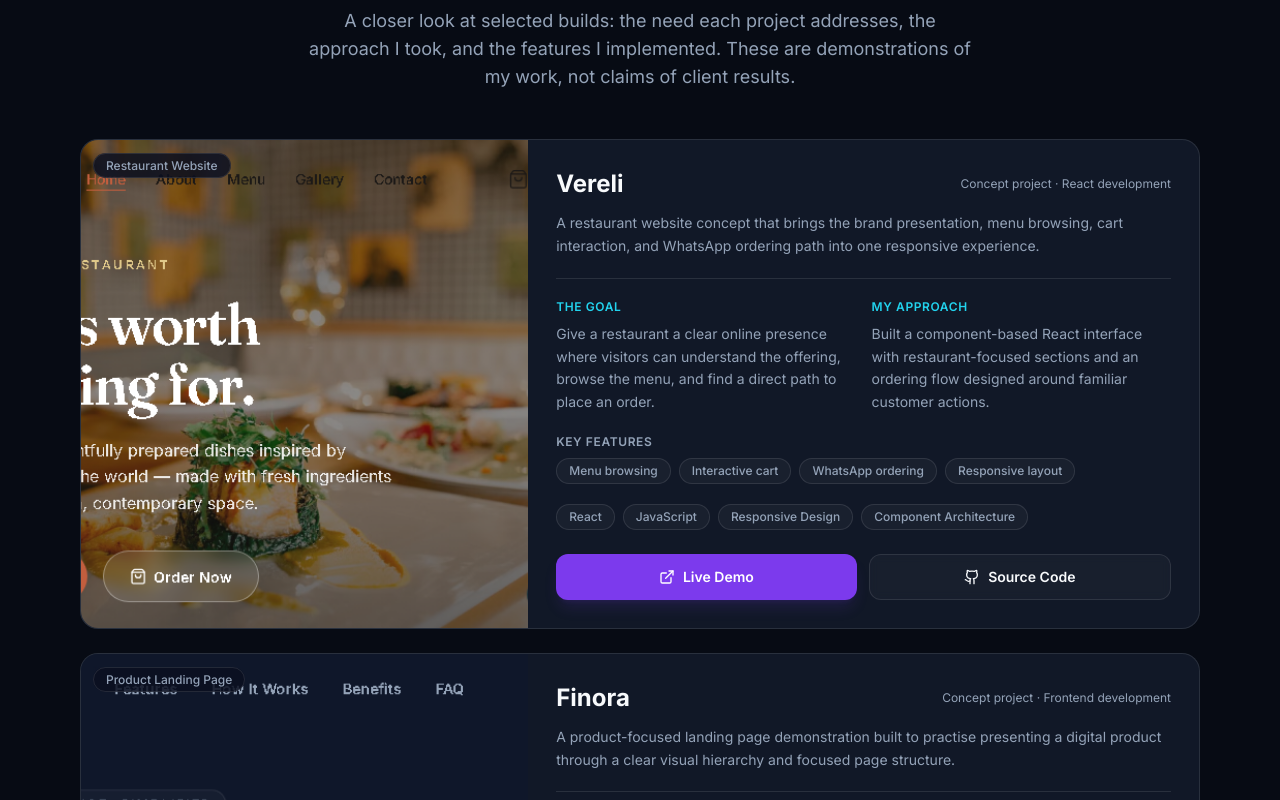
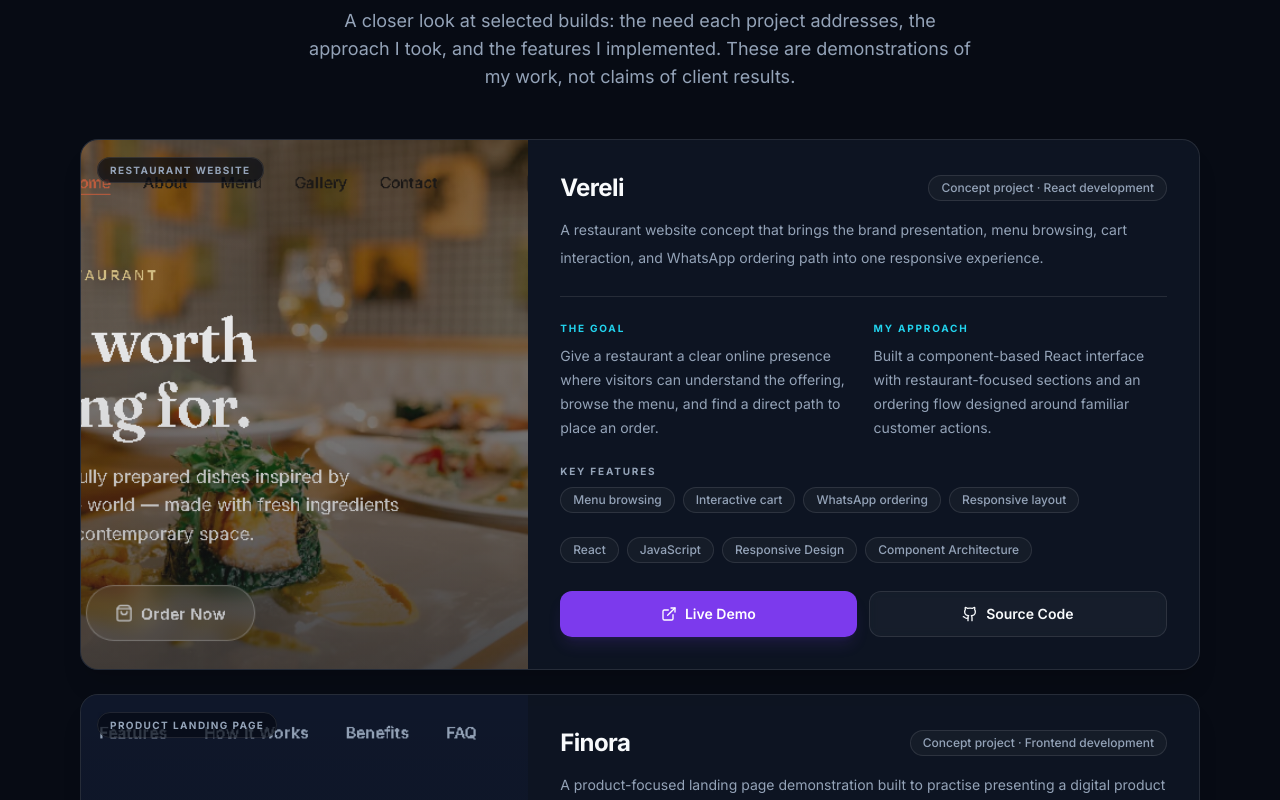
Before and after one commit to nasirabubakar-dev/NasirWorld, a React (Vite) app: page / in a window 1280 px wide. Shown: the part 3540-4340 px from the top of the page. Built offline with nearby package versions, Linux system fonts and the light colour scheme.

Commit message:
style: upgrade project cards

```diff
--- a/src/components/ProjectCard.jsx
+++ b/src/components/ProjectCard.jsx
@@ -4,80 +4,56 @@ const visualIcons = { weather: CloudSun, game: Gamepad2, todo: ListTodo, passwor
 
 export default function ProjectCard({ project, featured = false }) {
   const VisualIcon = visualIcons[project.visual];
-  const previewClass = featured
-    ? 'aspect-[16/9] lg:aspect-auto lg:min-h-[22rem] lg:w-2/5'
-    : 'aspect-[16/9]';
+  const previewClass = featured ? 'aspect-[16/9] lg:aspect-auto lg:min-h-[22rem] lg:w-2/5' : 'aspect-[16/9]';
 
   return (
-    <article className={'group flex flex-col overflow-hidden rounded-[var(--radius)] border border-white/10 bg-base-surface transition-all duration-300 ease-smooth hover:border-accent-primary/40 hover:shadow-xl hover:shadow-black/30 ' + (featured ? 'lg:flex-row' : '')}>
+    <article className={'group flex flex-col overflow-hidden rounded-[var(--radius)] border border-white/10 bg-base-surface/75 shadow-xl shadow-black/10 backdrop-blur-sm transition-all duration-300 hover:-translate-y-1 hover:border-accent-primary/35 hover:shadow-2xl hover:shadow-black/25 ' + (featured ? 'lg:flex-row' : '')}>
       <div className={'relative shrink-0 overflow-hidden bg-base-elevated ' + previewClass}>
         {project.img ? (
-          <img
-            src={project.img}
-            alt={project.imageAlt || project.name + ' project screenshot'}
-            className="absolute inset-0 h-full w-full object-cover object-top transition-transform duration-500 group-hover:scale-[1.02]"
-            loading="lazy"
-            decoding="async"
-          />
+          <img src={project.img} alt={project.imageAlt || project.name + ' project screenshot'} className="absolute inset-0 h-full w-full object-cover object-top transition-transform duration-700 group-hover:scale-[1.035]" loading="lazy" decoding="async" />
         ) : (
-          <div className="absolute inset-0 flex flex-col items-center justify-center gap-3 bg-gradient-to-br from-accent-primary/20 via-base-elevated to-accent-secondary/10 text-accent-primary">
+          <div className="absolute inset-0 flex flex-col items-center justify-center gap-3 bg-[radial-gradient(circle_at_center,rgba(139,92,246,.22),transparent_60%)] text-accent-primary">
             {VisualIcon && <VisualIcon size={42} strokeWidth={1.5} aria-hidden="true" />}
             <span className="px-4 text-center text-sm font-semibold tracking-wide text-ink-secondary">{project.name}</span>
           </div>
         )}
+        <div className="absolute inset-0 bg-gradient-to-t from-[#070b14]/40 to-transparent opacity-70" />
         {project.category && (
-          <div className="absolute left-3 top-3">
-            <span className="rounded-full border border-white/10 bg-base-bg/85 px-3 py-1 text-xs font-medium text-ink-secondary backdrop-blur-sm">{project.category}</span>
+          <div className="absolute left-4 top-4">
+            <span className="rounded-full border border-white/10 bg-[#070b14]/70 px-3 py-1.5 text-[10px] font-bold uppercase tracking-[0.14em] text-ink-secondary backdrop-blur-md">{project.category}</span>
           </div>
         )}
       </div>
-      <div className="flex flex-1 flex-col p-5 sm:p-6 lg:p-7">
+
+      <div className="flex flex-1 flex-col p-6 sm:p-7 lg:p-8">
         <div className="flex flex-wrap items-center justify-between gap-2">
-          <h3 className={featured ? 'text-2xl font-bold text-ink-primary' : 'text-xl font-bold text-ink-primary'}>{project.name}</h3>
-          {project.role && <span className="text-xs text-ink-secondary">{project.role}</span>}
+          <h3 className={featured ? 'text-2xl font-bold tracking-tight text-ink-primary' : 'text-xl font-bold tracking-tight text-ink-primary'}>{project.name}</h3>
+          {project.role && <span className="tag">{project.role}</span>}
         </div>
-        <p className="mt-3 text-sm leading-relaxed text-ink-secondary">{project.description}</p>
+        <p className="mt-3 text-sm leading-7 text-ink-secondary">{project.description}</p>
 
         {featured && (project.problem || project.approach) && (
-          <div className="mt-5 grid gap-4 border-t border-white/10 pt-5 sm:grid-cols-2">
-            {project.problem && (
-              <div>
-                <p className="text-xs font-semibold uppercase tracking-wider text-accent-secondary">The goal</p>
-                <p className="mt-2 text-sm leading-relaxed text-ink-secondary">{project.problem}</p>
-              </div>
-            )}
-            {project.approach && (
-              <div>
-                <p className="text-xs font-semibold uppercase tracking-wider text-accent-secondary">My approach</p>
-                <p className="mt-2 text-sm leading-relaxed text-ink-secondary">{project.approach}</p>
-              </div>
-            )}
+          <div className="mt-6 grid gap-5 border-t border-white/10 pt-6 sm:grid-cols-2">
+            {project.problem && <div><p className="text-[10px] font-bold uppercase tracking-[0.18em] text-accent-secondary">The goal</p><p className="mt-2 text-sm leading-6 text-ink-secondary">{project.problem}</p></div>}
+            {project.approach && <div><p className="text-[10px] font-bold uppercase tracking-[0.18em] text-accent-secondary">My approach</p><p className="mt-2 text-sm leading-6 text-ink-secondary">{project.approach}</p></div>}
           </div>
         )}
 
         {project.highlights && (
-          <div className="mt-5">
-            <p className="mb-2 text-xs font-semibold uppercase tracking-wider text-ink-secondary">Key features</p>
-            <ul className="flex flex-wrap gap-2">
-              {project.highlights.map((item) => <li key={item} className="tag">{item}</li>)}
-            </ul>
+          <div className="mt-6">
+            <p className="mb-2 text-[10px] font-bold uppercase tracking-[0.18em] text-ink-secondary">Key features</p>
+            <ul className="flex flex-wrap gap-2">{project.highlights.map((item) => <li key={item} className="tag">{item}</li>)}</ul>
           </div>
         )}
 
-        <div className="mt-5 flex flex-wrap gap-2">
-          {project.tags.map((tag) => <span key={tag} className="tag">{tag}</span>)}
-        </div>
-        <div className="mt-6 flex flex-col gap-3 sm:flex-row">
+        <div className="mt-6 flex flex-wrap gap-2">{project.tags.map((tag) => <span key={tag} className="tag">{tag}</span>)}</div>
+
+        <div className="mt-7 flex flex-col gap-3 sm:flex-row">
           <a href={project.liveDemo} target="_blank" rel="noopener noreferrer" className="btn-primary flex-1">
             <ExternalLink size={16} aria-hidden="true" />
             {project.id === 'rock-paper-scissors' ? 'Play Game' : 'Live Demo'}
           </a>
-          {project.sourceCode && (
-            <a href={project.sourceCode} target="_blank" rel="noopener noreferrer" className="btn-secondary flex-1">
-              <Github size={16} aria-hidden="true" />
-              Source Code
-            </a>
-          )}
+          {project.sourceCode && <a href={project.sourceCode} target="_blank" rel="noopener noreferrer" className="btn-secondary flex-1"><Github size={16} aria-hidden="true" />Source Code</a>}
         </div>
       </div>
     </article>
```
